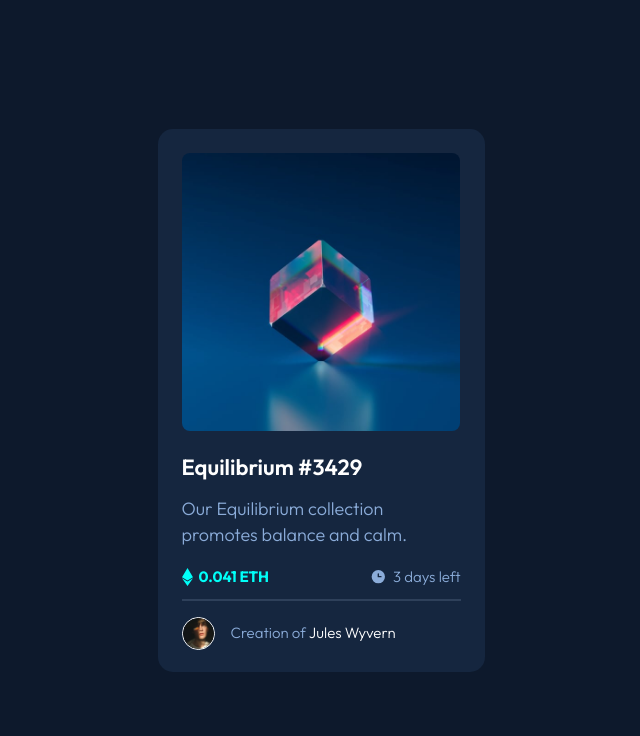
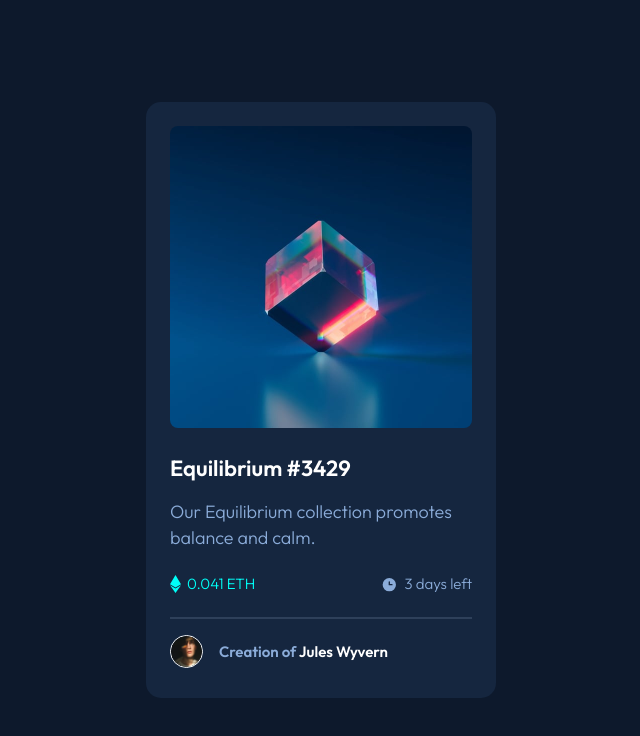
Before and after one commit to jisazamp/nft-preview-card-component, a plain HTML site: page index.html in a window 1536 px wide. Shown: the whole page, without its empty margins (447-1087 px from the left). Drawn offline with Linux system fonts and the light colour scheme.

Commit message:
Finished desktop styles

```diff
--- a/index.css
+++ b/index.css
@@ -98,7 +98,7 @@ figure {
 
 #eth {
     color: var(--clr-cyan);
-    font-weight: bold;
+    font-weight: 300;
 }
 
 #time {
@@ -136,3 +136,37 @@ figure {
     color: white;
     font-size: 15px;
 }
+
+@media (min-width: 90rem) {
+    .card {
+        width: 350px;
+        height: 596px;
+    }
+
+    .card-header__image {
+        width: 302px;
+        height: 302px;
+    }
+
+    .card-content__header {
+        margin-top: 20px;
+    }
+
+    .card-content__description {
+        margin-top: 18px
+    }
+
+    .card-content__pricing {
+        margin-top: 20px
+    }
+
+    .card-content__separator {
+        margin-top: 20px;
+        border: 0.1px solid var(--clr-very-darl-blue-line);
+        height: 0.1px;
+    }
+
+    .card-content__author-name {
+        font-weight: 600;
+    }
+}
```
